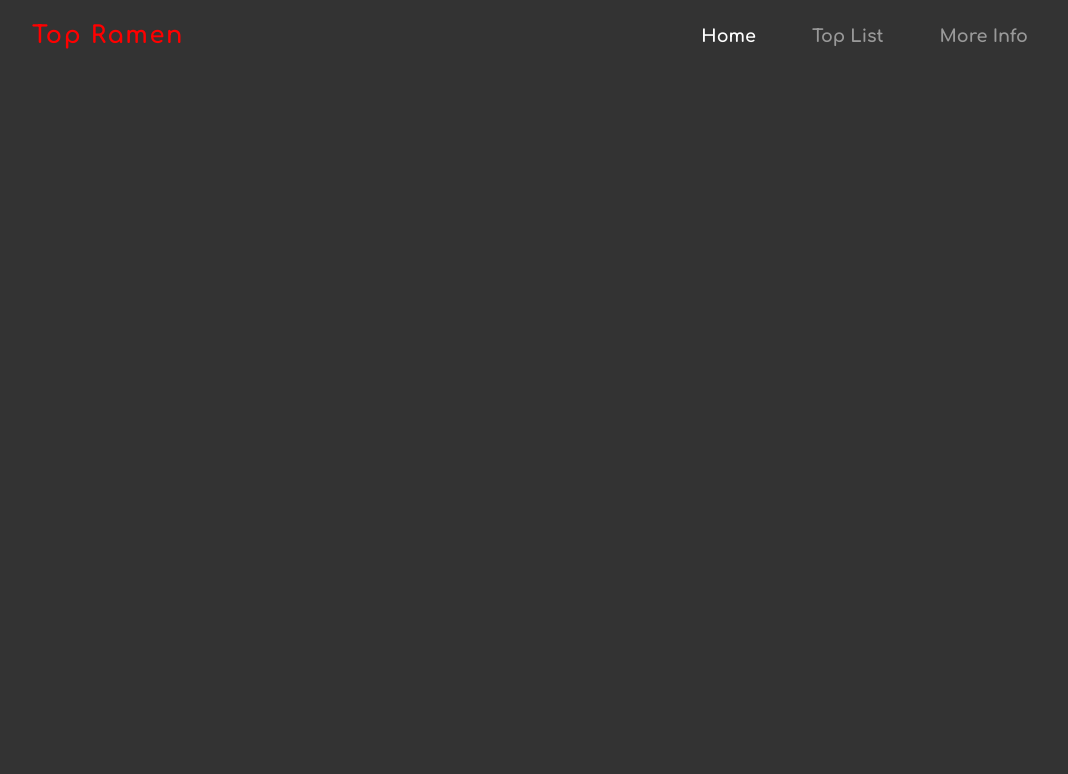
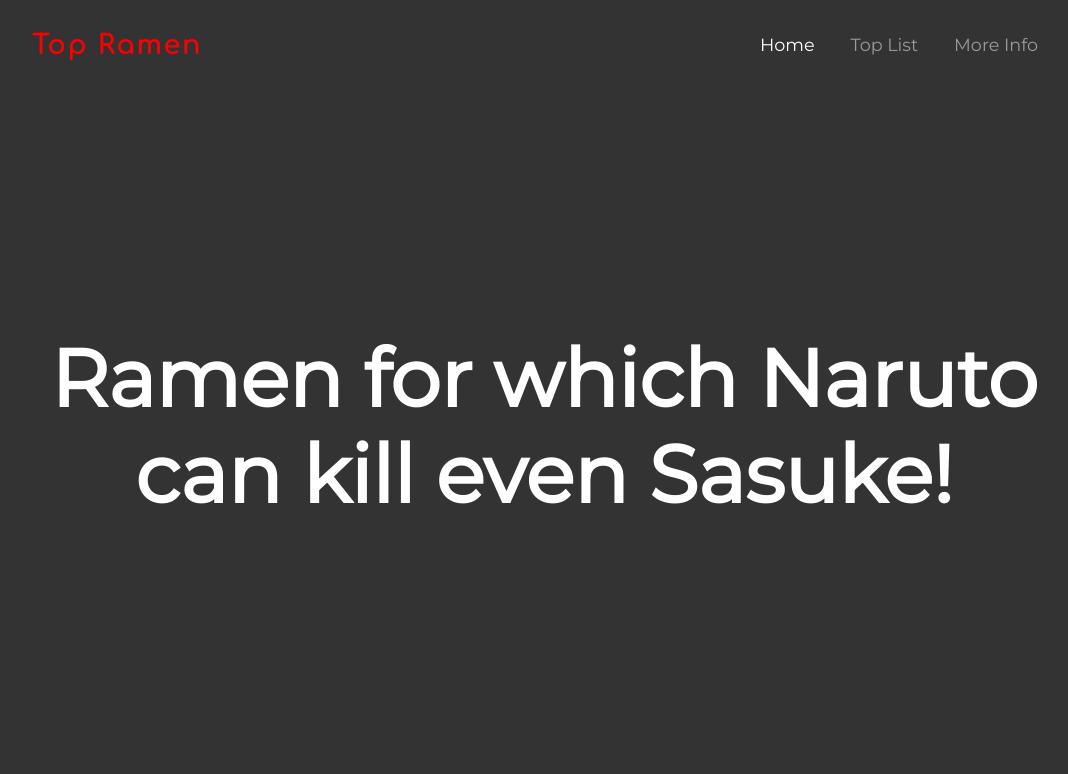
Before and after one commit to Sarthakbh321/Top-Ramen, a plain HTML site: page index.html in a window 1280 px wide. Shown: the whole page, without its empty margins (96-1164 px from the left). Drawn offline with nearby package versions, Linux system fonts and the light colour scheme.

Commit message:
added heading

```diff
--- a/index.html
+++ b/index.html
@@ -32,6 +32,10 @@
           </ul>
         </div>
       </nav>
+
+      <div class="container page-title">
+        <h1 class="display-1 text-center page-head">Ramen for which Naruto can kill even Sasuke!</h1>
+      </div>
     </div>
 
     <script src="js/app.js"></script>
--- a/styles/styles.css
+++ b/styles/styles.css
@@ -1,10 +1,12 @@
-@import url('https://fonts.googleapis.com/css?family=Comfortaa:700&display=swap');
+@import url('https://fonts.googleapis.com/css?family=Montserrat|Comfortaa:700&display=swap');
 
 .nav-head {
     height: 100vh;
 
     background-image: url(/img/head-back.jpg);
     background-size: cover;
+    background-position: center center;
+    z-index: 0;
 
 }
 
@@ -19,27 +21,53 @@
     left: 0;
 
     opacity: 80%;
+    z-index: 0;
 }
 
 nav {
     font-size: 1.1rem;
     font-family: 'Comfortaa', cursive;
 
+
     z-index: 1;
 }
 
 .nav-head nav {
-    padding: 1% 10%;
+    padding: 20px 10%;
 }
 
 .navbar-brand {
     color: red !important;
 
-    font-size: 1.5rem;
+    font-size: 1.7rem;
     letter-spacing: 0.1rem;
     font-weight: bolder;
 }
 
 nav li {
-    margin: 0 20px;
+    margin: 0 10px;
+    font-family: 'Montserrat', sans-serif;
 }
+
+.page-title {
+    display: flex;
+    align-items: center;
+    justify-content: center;
+    height: 85%;
+}
+
+.page-head {
+    position: relative;
+    color: white;
+    z-index: 1;
+
+    font-family: 'Montserrat', sans-serif;
+    font-size: 5rem;
+    font-weight: bolder;
+}
+
+@media screen and (max-width: 450px) {
+    .page-head {
+        font-size: 3.5rem;
+    }
+}
```
Lines whose indentation alone changed are shown as unchanged.
